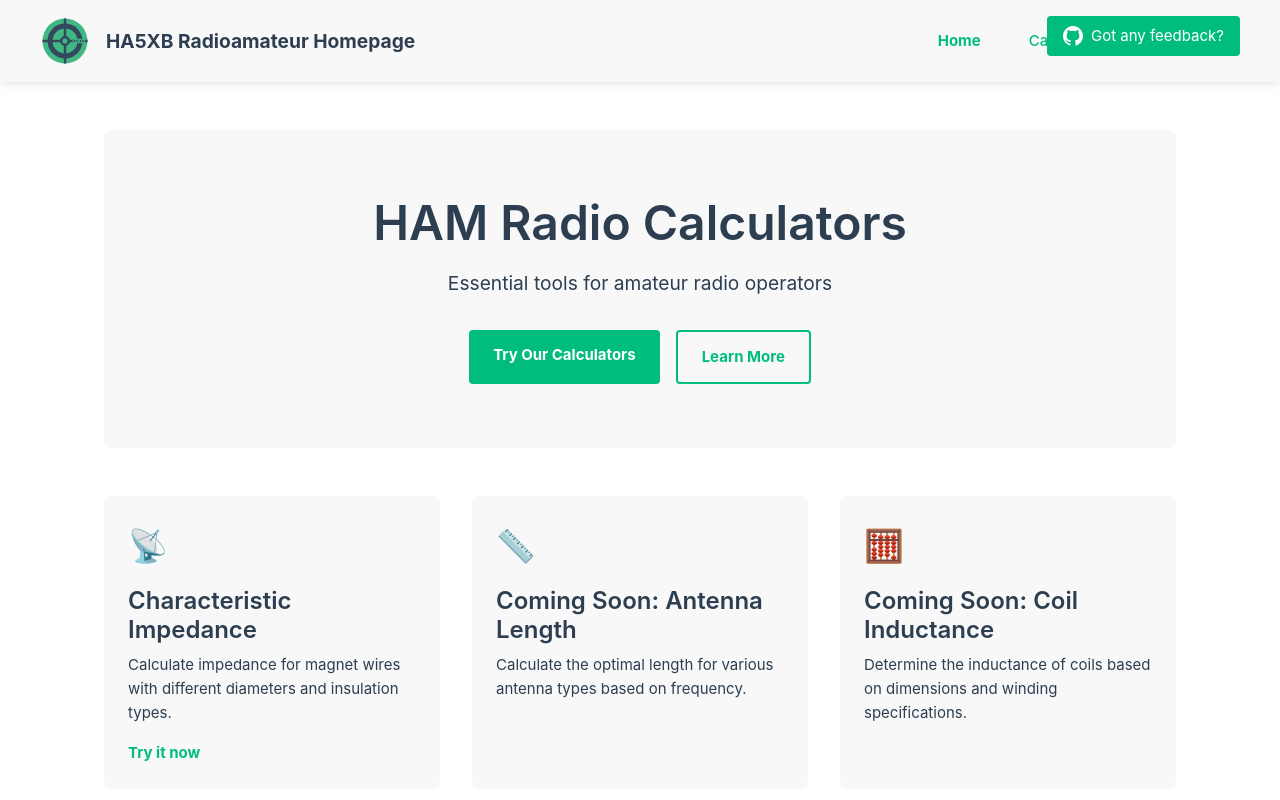
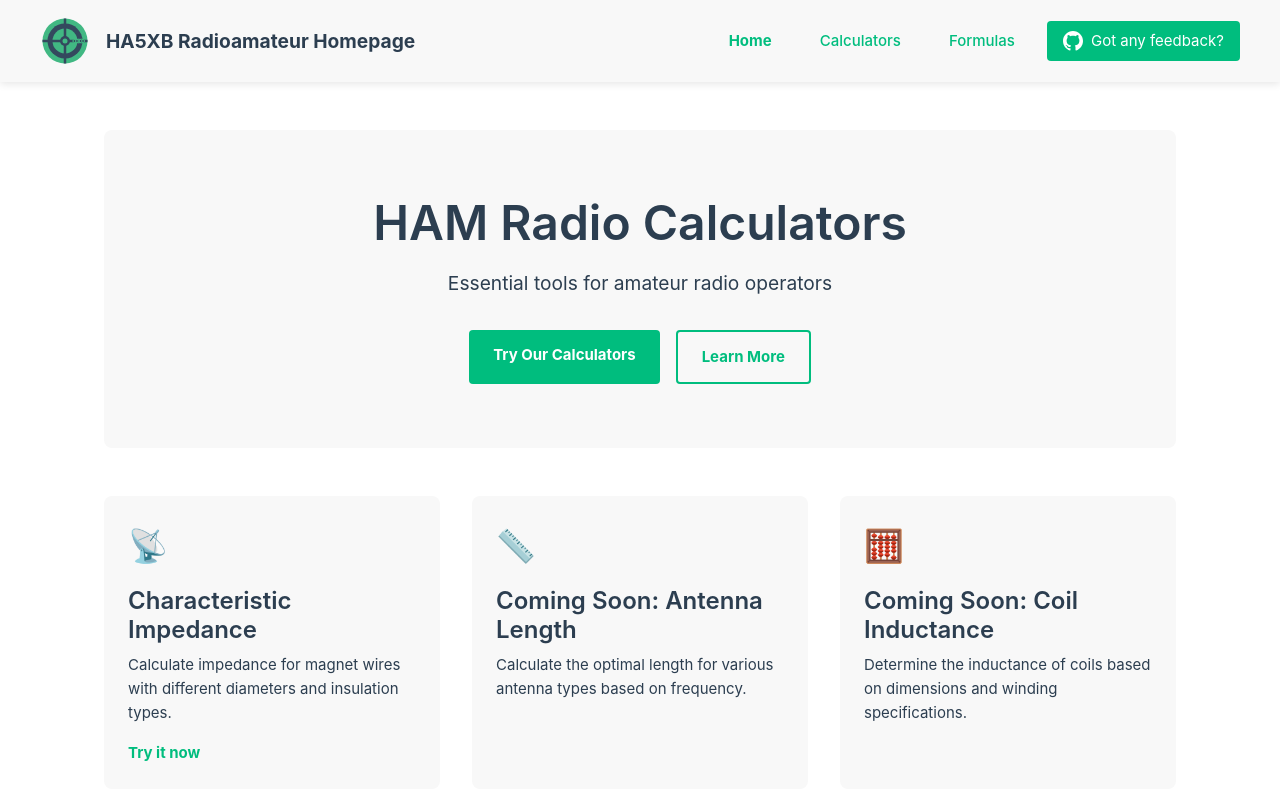
Before and after one commit to valibali/hamradio-calculators, a Vue app: page / in a window 1280 px wide. Shown: the top 800 px of the page. Built offline with nearby package versions, Linux system fonts and the light colour scheme.

Commit message:
fix: Adjust header layout to prevent feedback button overlap with router links

```diff
--- a/src/App.vue
+++ b/src/App.vue
@@ -15,6 +15,7 @@ import IconGitHub from '@/components/icons/IconGitHub.vue'
         <span class="site-title">HA5XB Radioamateur Homepage</span>
       </div>
 
+      <div class="nav-container">
         <nav>
           <RouterLink to="/">Home</RouterLink>
           <RouterLink to="/calculators">Calculators</RouterLink>
@@ -31,6 +32,7 @@ import IconGitHub from '@/components/icons/IconGitHub.vue'
           <IconGitHub class="github-icon" />
           <span class="feedback-text">Got any feedback?</span>
         </a>
+      </div>
     </div>
   </header>
 
@@ -60,7 +62,6 @@ header {
   display: flex;
   justify-content: space-between;
   align-items: center;
-  position: relative;
 }
 
 .logo-container {
@@ -77,6 +78,11 @@ header {
 
 .logo {
   display: block;
+}
+
+.nav-container {
+  display: flex;
+  align-items: center;
 }
 
 nav {
@@ -104,9 +110,7 @@ nav a.router-link-active {
   padding: 0.5rem 1rem;
   border-radius: 4px;
   transition: background-color 0.3s, transform 0.2s;
-  position: absolute;
-  right: 0;
-  top: 0;
+  margin-left: 1rem;
 }
 
 .feedback-link:hover {
@@ -146,6 +150,11 @@ footer {
     padding: 0 0.5rem;
   }
 
+  .nav-container {
+    width: 100%;
+    justify-content: center;
+  }
+
   nav {
     width: 100%;
     justify-content: center;
@@ -157,6 +166,7 @@ footer {
     top: 10px;
     right: 10px;
     padding: 0.5rem;
+    margin-left: 0;
     z-index: 101;
   }
 
```
Lines whose indentation alone changed are shown as unchanged.
